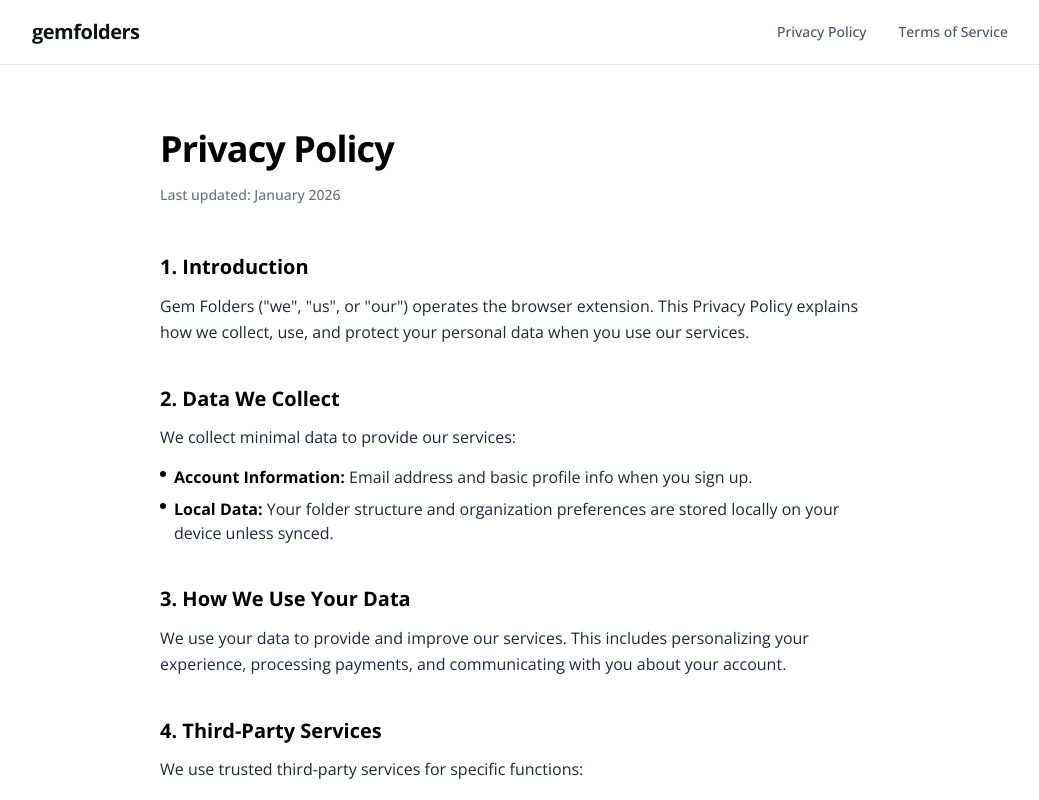
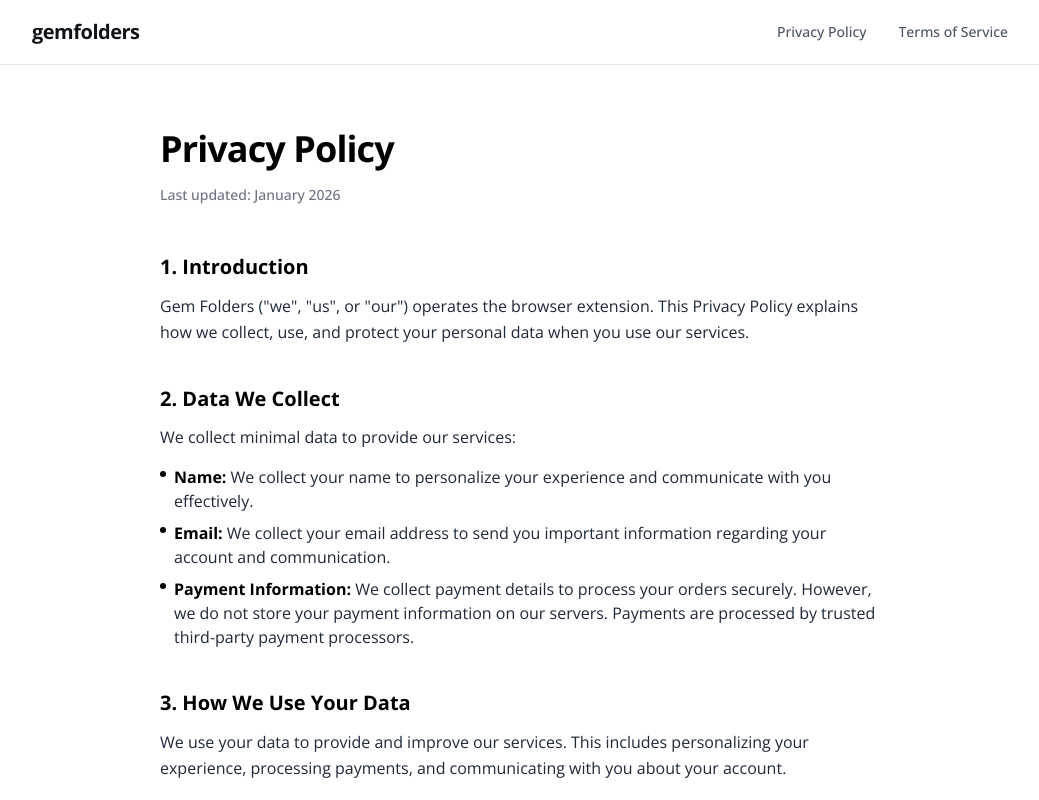
Before and after one commit to emodeth/gemfolders-website, a Next.js app: page /legal/privacy in a window 1280 px wide. Shown: the top 800 px of the page, without its empty margins (120-1159 px from the left). Built offline with nearby package versions, Linux system fonts and the light colour scheme.

Commit message:
fix: privacy policy updated

```diff
--- a/app/legal/privacy/page.tsx
+++ b/app/legal/privacy/page.tsx
@@ -27,13 +27,19 @@
             <li className="flex items-start">
               <span className="mr-2 mt-1.5 h-1.5 w-1.5 shrink-0 rounded-full bg-black"></span>
               <span>
-                <span className="font-bold text-black">Account Information:</span> Email address and basic profile info when you sign up.
+                <span className="font-bold text-black">Name:</span> We collect your name to personalize your experience and communicate with you effectively.
               </span>
             </li>
             <li className="flex items-start">
               <span className="mr-2 mt-1.5 h-1.5 w-1.5 shrink-0 rounded-full bg-black"></span>
               <span>
-                <span className="font-bold text-black">Local Data:</span> Your folder structure and organization preferences are stored locally on your device unless synced.
+                <span className="font-bold text-black">Email:</span> We collect your email address to send you important information regarding your account and communication.
+              </span>
+            </li>
+            <li className="flex items-start">
+              <span className="mr-2 mt-1.5 h-1.5 w-1.5 shrink-0 rounded-full bg-black"></span>
+              <span>
+                <span className="font-bold text-black">Payment Information:</span> We collect payment details to process your orders securely. However, we do not store your payment information on our servers. Payments are processed by trusted third-party payment processors.
               </span>
             </li>
           </ul>
```
